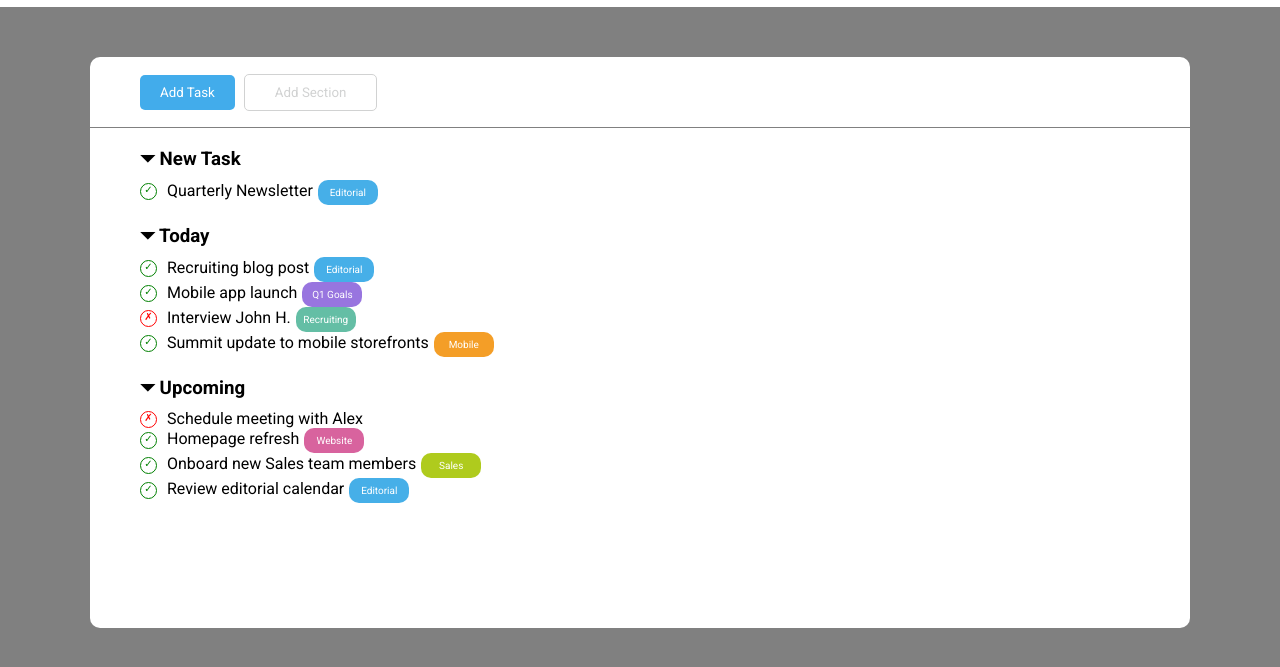
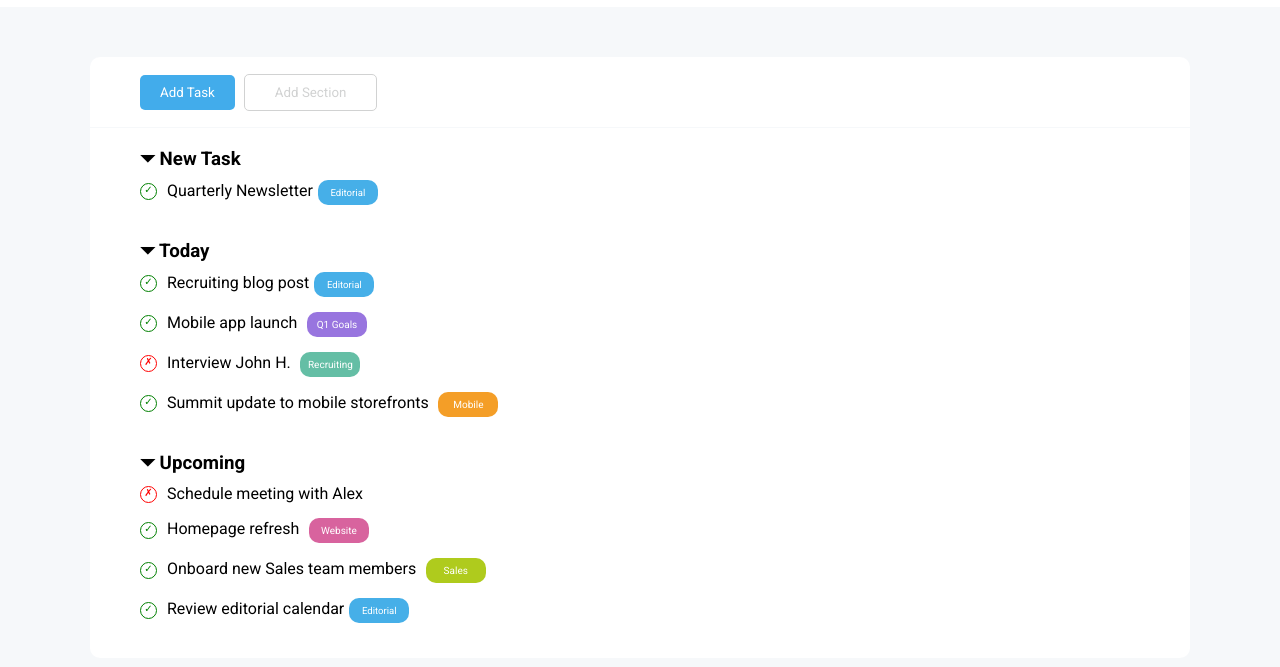
Before and after one commit to Samuele-Finotello/html-css-toboolist, a plain HTML site: page index.html in a window 1280 px wide. Shown: the part 63-730 px from the top of the page. Drawn offline with Linux system fonts and the light colour scheme.

Commit message:
end Toboolist 05/06/2025

```diff
--- a/assets/css/style.css
+++ b/assets/css/style.css
@@ -7,7 +7,7 @@
 }
 
 body {
-  background-color: grey;
+  background-color: rgb(246, 248, 250);
 }
 
 ul li {
@@ -19,8 +19,8 @@ h3 {
   padding-bottom: 10px;
 }
 
-ul ul li span {
-  margin-bottom: 10px;
+ul ul li {
+  margin-bottom: 15px;
 }
 
 /* UTILITIES */
@@ -66,7 +66,7 @@ header span {
   content: "Editorial";
   display: inline-block;
   margin-left: 5px;
-  font-size: 10px;
+  font-size: 0.6rem;
   height: 25px;
   width: 60px;
   line-height: 25px;
@@ -79,7 +79,7 @@ header span {
 .goals::after {
   content: "Q1 Goals";
   display: inline-block;
-  margin-left: 5px;
+  margin-left: 0.6rem;
   font-size: 10px;
   height: 25px;
   width: 60px;
@@ -93,7 +93,7 @@ header span {
 .recruiting::after {
   content: "Recruiting";
   display: inline-block;
-  margin-left: 5px;
+  margin-left: 0.6rem;
   font-size: 10px;
   height: 25px;
   width: 60px;
@@ -107,7 +107,7 @@ header span {
 .mobile::after {
   content: "Mobile";
   display: inline-block;
-  margin-left: 5px;
+  margin-left: 0.6rem;
   font-size: 10px;
   height: 25px;
   width: 60px;
@@ -121,7 +121,7 @@ header span {
 .website::after {
   content: "Website";
   display: inline-block;
-  margin-left: 5px;
+  margin-left: 0.6rem;
   font-size: 10px;
   height: 25px;
   width: 60px;
@@ -135,7 +135,7 @@ header span {
 .sales::after {
   content: "Sales";
   display: inline-block;
-  margin-left: 5px;
+  margin-left: 0.6rem;
   font-size: 10px;
   height: 25px;
   width: 60px;
@@ -178,6 +178,7 @@ header {
   background-color: rgb(66, 172, 235);
   color: white;
   border: none;
+  cursor: pointer;
 }
 
 .section {
@@ -187,10 +188,11 @@ header {
   background-color: white;
   color: rgb(209, 210, 210);
   border: 1px solid rgb(209, 210, 210);
+  cursor: pointer;
 }
 
 .coda {
-  height: 500px;
+  height: 530px;
   margin-top: 1px;
   border-bottom-left-radius: 10px;
   border-bottom-right-radius: 10px;
```
Also changed, not shown: index.html (+7 -0 lines).
